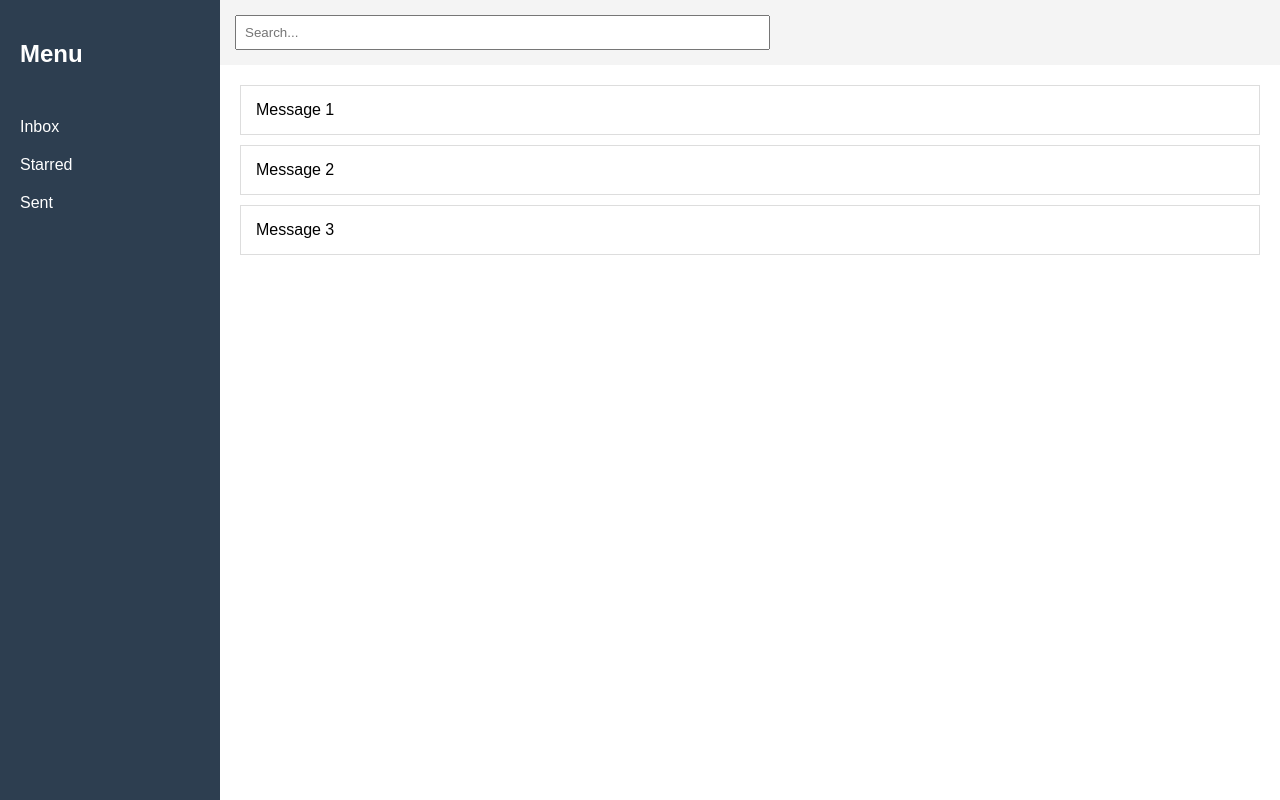
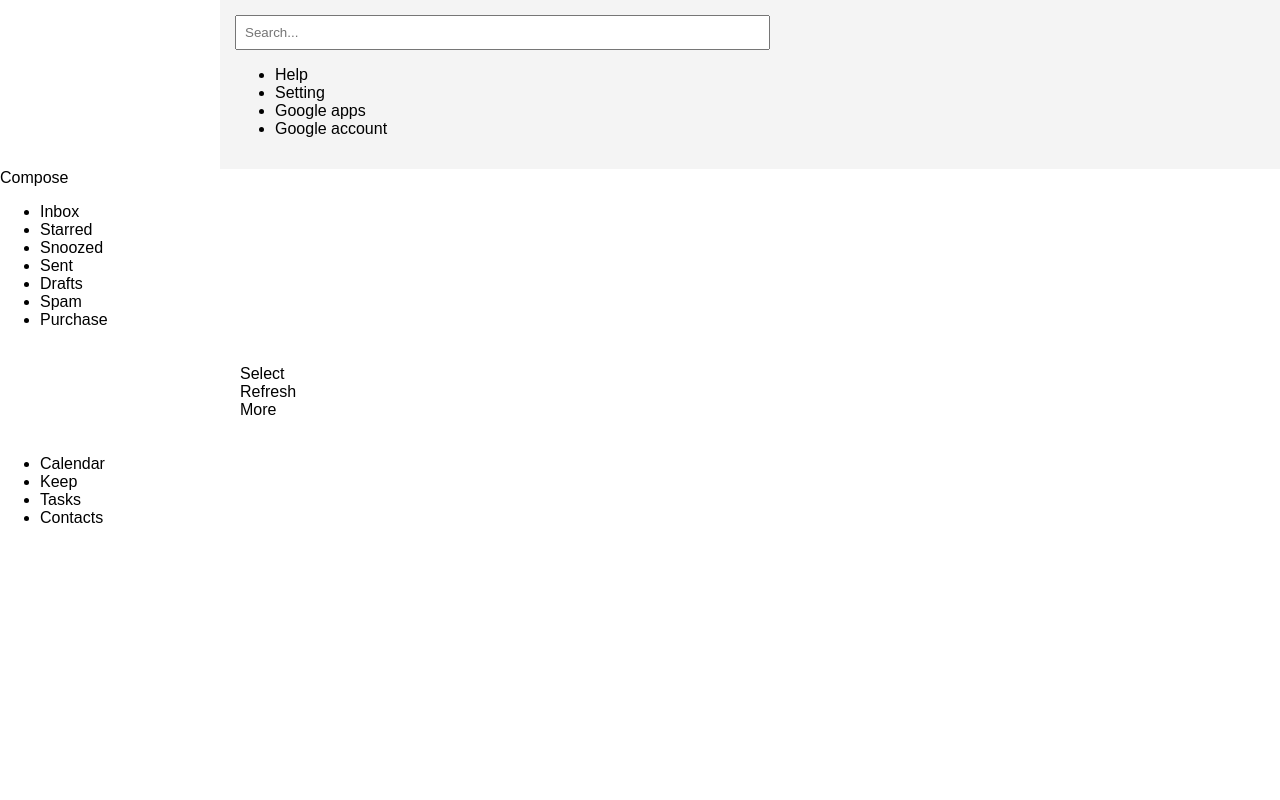
Before and after one commit to justin-reed-cmd/django-mailapp, a Django app: page / in a window 1280 px wide. Run offline with Django 5.2, Linux system fonts and the light colour scheme.

Commit message:
designed structure

```diff
--- a/main/templates/home.html
+++ b/main/templates/home.html
@@ -7,79 +7,75 @@
 
         {% load static %}
         <link rel="stylesheet" href="{% static 'main/home.css' %}">
-
-    <style>
-
-    </style>
     </head>
 
+    <body>
+        <header>
+            <div class="topbar">
+                <div class="logo"></div>
+                <div class="search-wrap">
+                    <form action="">
+                        <input type="text" placeholder="Search..." style="width: 50%; padding: 8px;">
+                    </form>
+                </div>
+                <div class="help-setting-wrap">
+                    <ul>
+                        <li>Help</li>
+                        <li>Setting</li>
+                        <li>Google apps</li>
+                        <li>Google account</li>
+                    </ul>
+                </div>
+            </div>
+        </header>
 
-<body>
-
-<div class="sidebar">
-    <h2>Menu</h2>
-    <a href="#">Inbox</a>
-    <a href="#">Starred</a>
-    <a href="#">Sent</a>
+        <main>
+            <div class="sidebar-wrap">
+                <div class="compose">
+                    Compose
+                </div>
+                <div class="">
+                    <ul>
+                        <li>Inbox</li>
+                        <li>Starred</li>
+                        <li>Snoozed</li>
+                        <li>Sent</li>
+                        <li>Drafts</li>
+                        <li>Spam</li>
+                        <li>Purchase</li>
+                    </ul>
+                </div>
             </div>
 
-<div class="topbar">
-    <input type="text" placeholder="Search..." style="width: 50%; padding: 8px;">
+            <div class="content-wrap">
+                <div class="content">
+                    <div class="content-top">
+                        <div class="top-btns-wrap">
+                            <div class="select">
+                                Select
+                            </div>
+                            <div class="refresh">
+                                Refresh
+                            </div>
+                            <div class="more">
+                                More
+                            </div>
+                        </div>
+                        <div class="pagination"></div>
+                    </div>
+                    <div class="content-main"></div>
+                    <div class="content-bottom"></div>
+                </div>
             </div>
 
-<div class="content">
-    <div class="card">Message 1</div>
-    <div class="card">Message 2</div>
-    <div class="card">Message 3</div>
-</div>
-
-</body>
-
-<!-- <body>
-    <header>
-        <div class="logo">
-            <a href="">
-                <img src="" alt="">
-            </a>
-        </div>
-        <div class="search">
-            <form action="">
-                <input type="text">
-            </form>
-        </div>
-        <div class="">
-
-        </div>
-    </header>
-    <main>
-        <section class="compose-category-wrap">
-            <div class="compose-wrap">
-                Compose
-            </div>
-            <div class="category-wrap">
+            <div class="side-panel-wrap">
                 <ul>
-                    <li><a href="">Inbox</a></li>
-                    <li><a href="">Starred</a></li>
-                    <li><a href="">Snoozed</a></li>
-                    <li><a href="">Sent</a></li>
-                    <li><a href="">Drafts</a></li>
-                    <li><a href="">Spam</a></li>
-                    <li><a href="">Purchasses</a></li>
-                    <li><a href="">More</a></li>
+                    <li>Calendar</li>
+                    <li>Keep</li>
+                    <li>Tasks</li>
+                    <li>Contacts</li>
                 </ul>
             </div>
-        </section>
-        <section class="main">
-            <div class="main-content"></div>
-        </section>
-        <section class="sidebar-wrap0">
-            <ul>
-                <li><a href="">Calendar</a></li>
-                <li><a href="">Keep</a></li>
-                <li><a href="">Tasks</a></li>
-                <li><a href="">Contacts</a></li>
-            </ul>
-        </section>
         </main>
-</body> -->
+    </body>
 </html>
```
Also changed, not shown: db.sqlite3. Lines whose indentation alone changed are shown as unchanged.
